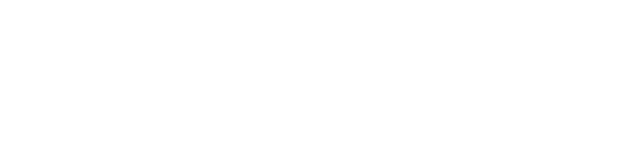
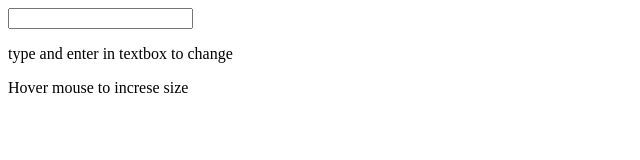
Before and after one commit to HetPatel69/AWT_LB, a plain HTML site: page practicals/7/index.html in a window 1280 px wide. Shown: the whole page, without its empty margins (0-640 px from the left). Drawn offline with Linux system fonts and the light colour scheme.

Commit message:
Update index.html

```diff
--- a/practicals/7/index.html
+++ b/practicals/7/index.html
@@ -4,9 +4,32 @@
     <meta charset="UTF-8">
     <meta http-equiv="X-UA-Compatible" content="IE=edge">
     <meta name="viewport" content="width=device-width, initial-scale=1.0">
-    <title>AWT_LB_</title>
+    <title>AWT_LB_7</title>
 </head>
 <body>
+    <div class="container">
+        <div class="onchange">
+            <input onchange="changed()" type="text" name="changer" id="changer">
+        </div>
+        <p id="changed">type and enter in textbox to change</p>
 
+        <div class="hover">
+            <p onmouseover="changeSize()" onmouseout="resize()" id="hoverText">Hover mouse to increse size</p>
+        </div>
+
+    </div>
+
+    <script defer>
+        function changed() {
+            document.getElementById("changed").innerText = document.querySelector("#changer").value
+        }
+
+        function changeSize() {
+            document.getElementById("hoverText").style.fontSize = "2rem"
+        }
+        function resize() {
+            document.getElementById("hoverText").style.fontSize = "1rem"
+        }
+    </script>
 </body>
 </html>
```
